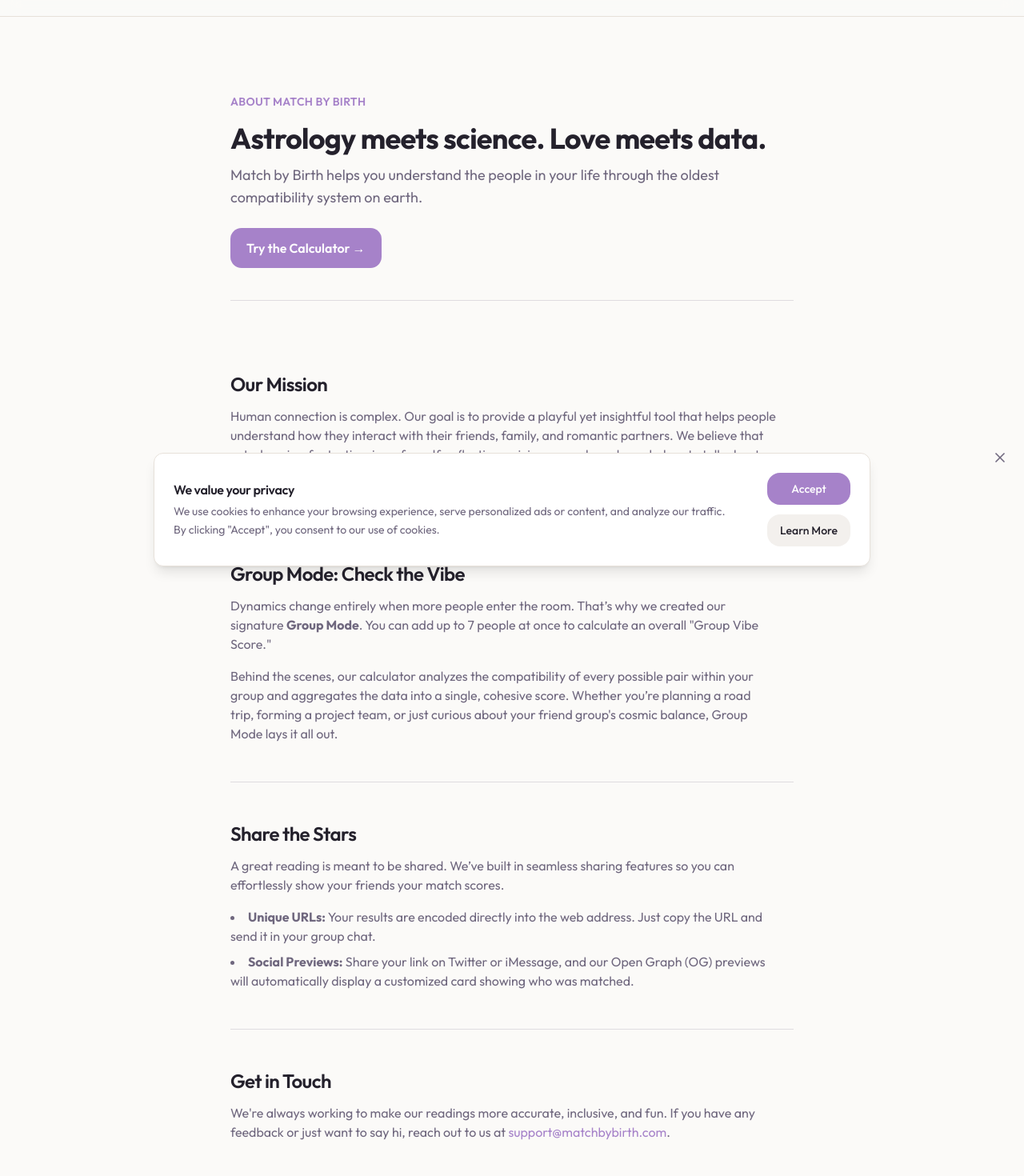
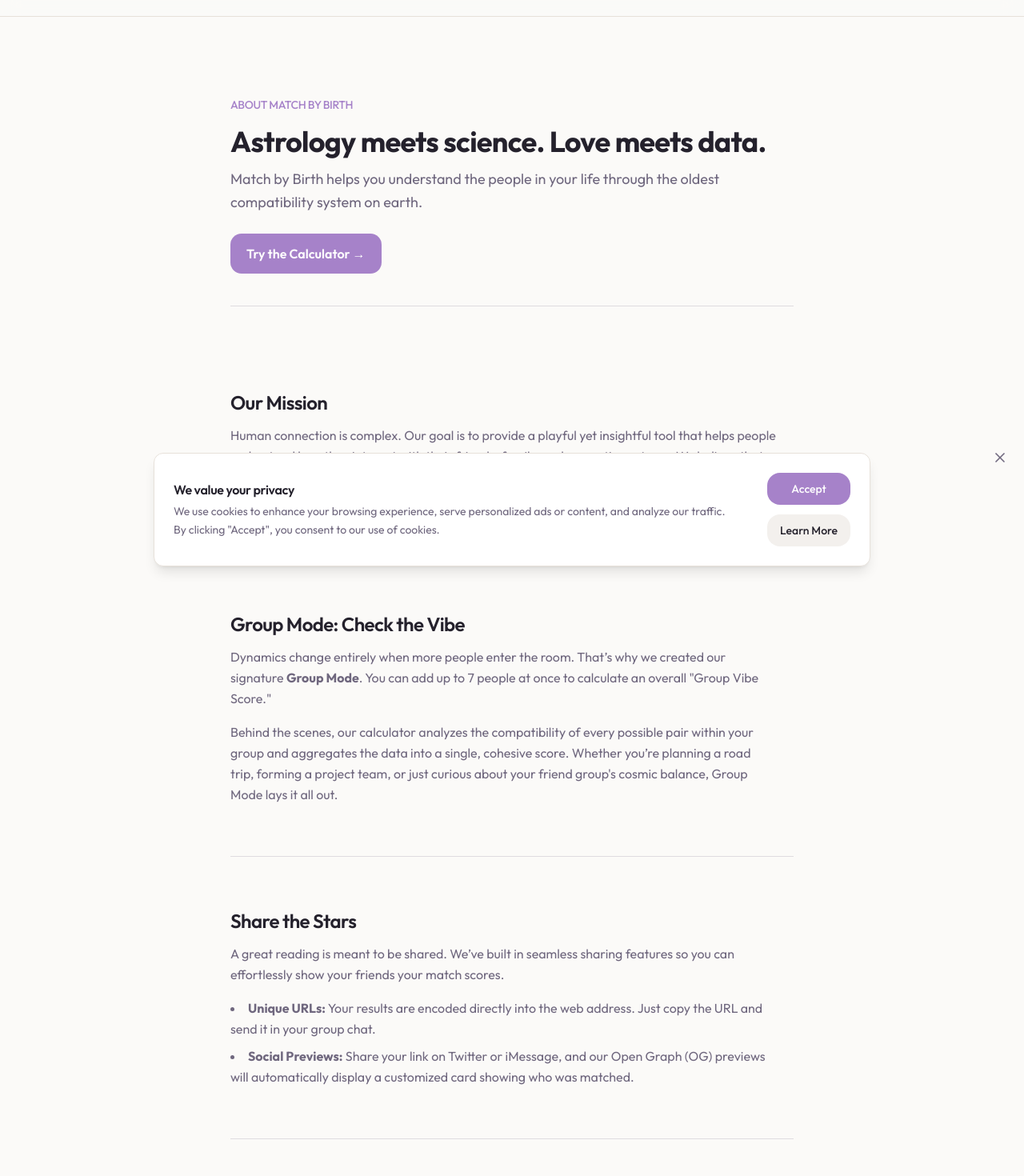
Before and after one commit to redefynliving/MatchbyBirth, a React (Vite) app in the folder apps/web/: page /about in a window 1280 px wide. Shown: the part 60-1530 px from the top of the page at 80% size. Built offline with nearby package versions, Linux system fonts and the light colour scheme.

Commit message:
redesign: about page layout and hierarchy (polish: spacing, focus, interactions)

```diff
--- a/apps/web/src/pages/AboutPage.jsx
+++ b/apps/web/src/pages/AboutPage.jsx
@@ -10,23 +10,27 @@ function AboutPage() {
         <meta name="description" content="Learn about our mission to help you understand compatibility, including our unique 7-person Group Mode." />
       </Helmet>
 
-      <main className="py-20 md:py-24 bg-background min-h-screen">
+      <main role="main" className="py-20 md:py-24 bg-background min-h-screen">
         <div className="max-w-3xl mx-auto px-4 sm:px-6 lg:px-8">
           <article className="mx-auto">
             {/* Eyebrow / small label */}
-            <p className="text-sm font-semibold uppercase tracking-wide text-primary">About Match by Birth</p>
+            <p className="text-sm font-medium uppercase tracking-tight text-primary mt-1">About Match by Birth</p>
 
             {/* Hero */}
-            <header className="mt-4">
+            <header role="banner" className="mt-4 text-center md:text-left">
               <h1 className="text-3xl md:text-4xl font-extrabold text-foreground leading-tight">
                 Astrology meets science. Love meets data.
               </h1>
-              <p className="mt-3 text-lg text-muted-foreground max-w-[65ch]">
+              <p className="mt-3 text-lg text-muted-foreground max-w-[65ch] leading-relaxed mx-auto md:mx-0">
                 Match by Birth helps you understand the people in your life through the oldest compatibility system on earth.
               </p>
 
               <div className="mt-6">
-                <Link to="/" className="inline-block bg-primary text-white font-semibold rounded-md px-5 py-3">
+                <Link
+                  to="/"
+                  aria-label="Try the Calculator"
+                  className="inline-block bg-primary text-white font-semibold rounded-md px-5 py-3 focus:outline-none focus:ring-2 focus:ring-offset-2 focus:ring-primary/60 transition-transform duration-150 hover:scale-105 hover:opacity-95 focus:scale-105"
+                >
                   Try the Calculator →
                 </Link>
               </div>
@@ -36,9 +40,9 @@ function AboutPage() {
             <div className="my-10 border-t border-muted-foreground/20" />
 
             {/* Section: Our Mission */}
-            <section className="py-12">
+            <section className="py-16">
               <h2 className="text-xl md:text-2xl font-semibold tracking-tight text-foreground mb-3">Our Mission</h2>
-              <div className="max-w-[65ch] text-base text-muted-foreground">
+              <div className="max-w-[65ch] text-base text-muted-foreground leading-relaxed">
                 <p>
                   Human connection is complex. Our goal is to provide a playful yet insightful tool that helps people understand how they interact with their friends, family, and romantic partners. We believe that astrology is a fantastic mirror for self-reflection—giving you a shared vocabulary to talk about communication styles, emotional needs, and natural chemistry.
                 </p>
@@ -48,9 +52,9 @@ function AboutPage() {
             <div className="border-t border-muted-foreground/20" />
 
             {/* Section: Group Mode */}
-            <section className="py-12">
+            <section className="py-16">
               <h2 className="text-xl md:text-2xl font-semibold tracking-tight text-foreground mb-3">Group Mode: Check the Vibe</h2>
-              <div className="max-w-[65ch] text-base text-muted-foreground">
+              <div className="max-w-[65ch] text-base text-muted-foreground leading-relaxed">
                 <p>
                   Dynamics change entirely when more people enter the room. That’s why we created our signature <strong>Group Mode</strong>. You can add up to 7 people at once to calculate an overall "Group Vibe Score."
                 </p>
@@ -63,14 +67,14 @@ function AboutPage() {
             <div className="border-t border-muted-foreground/20" />
 
             {/* Section: Share the Stars */}
-            <section className="py-12">
+            <section className="py-16">
               <h2 className="text-xl md:text-2xl font-semibold tracking-tight text-foreground mb-3">Share the Stars</h2>
-              <div className="max-w-[65ch] text-base text-muted-foreground">
+              <div className="max-w-[65ch] text-base text-muted-foreground leading-relaxed">
                 <p>
                   A great reading is meant to be shared. We’ve built in seamless sharing features so you can effortlessly show your friends your match scores.
                 </p>
                 <ul className="mt-4 list-disc list-inside">
-                  <li><strong>Unique URLs:</strong> Your results are encoded directly into the web address. Just copy the URL and send it in your group chat.</li>
+                  <li className="mt-2"> <strong>Unique URLs:</strong> Your results are encoded directly into the web address. Just copy the URL and send it in your group chat.</li>
                   <li className="mt-2"><strong>Social Previews:</strong> Share your link on Twitter or iMessage, and our Open Graph (OG) previews will automatically display a customized card showing who was matched.</li>
                 </ul>
               </div>
@@ -79,9 +83,9 @@ function AboutPage() {
             <div className="border-t border-muted-foreground/20" />
 
             {/* Section: Get in Touch */}
-            <section className="py-12">
+            <section className="py-16">
               <h2 className="text-xl md:text-2xl font-semibold tracking-tight text-foreground mb-3">Get in Touch</h2>
-              <div className="max-w-[65ch] text-base text-muted-foreground">
+              <div className="max-w-[65ch] text-base text-muted-foreground leading-relaxed">
                 <p>
                   We're always working to make our readings more accurate, inclusive, and fun. If you have any feedback or just want to say hi, reach out to us at <a href="mailto:support@matchbybirth.com" className="text-primary">support@matchbybirth.com</a>.
                 </p>
@@ -92,10 +96,14 @@ function AboutPage() {
         </div>
 
         {/* Full-width Bottom CTA Banner above footer */}
-        <div className="mt-12 bg-gray-900 text-white">
+        <div role="region" aria-label="Ready to check your compatibility" className="mt-12 bg-gray-900 text-white">
           <div className="max-w-3xl mx-auto px-4 sm:px-6 lg:px-8 py-12 flex flex-col sm:flex-row items-center justify-between gap-4">
             <h2 className="text-2xl font-semibold">Ready to check your compatibility?</h2>
-            <Link to="/" className="inline-block bg-primary text-white font-semibold rounded-md px-6 py-3">
+            <Link
+              to="/"
+              aria-label="Get your compatibility score"
+              className="w-full sm:w-auto inline-block bg-primary text-white font-semibold rounded-md px-6 py-3 focus:outline-none focus:ring-2 focus:ring-offset-2 focus:ring-primary/60 transition-transform duration-150 hover:scale-105 hover:opacity-95"
+            >
               Get Your Score →
             </Link>
           </div>
```
